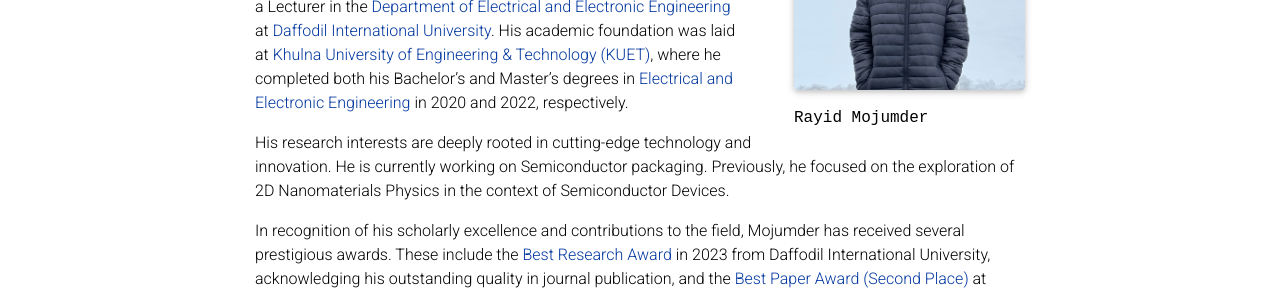
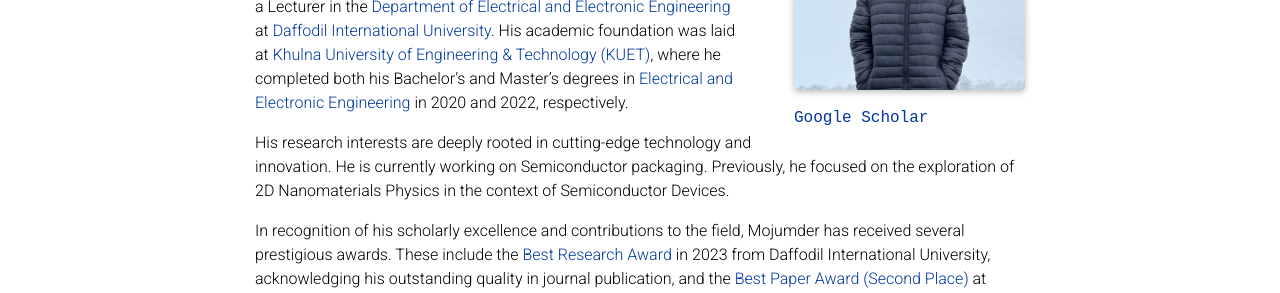
Before and after one commit to rayid-mojumder/rayid-mojumder.github.io, a Jekyll site: the page built from _pages/about.md, in a window 1280 px wide. Shown: the part 342-635 px from the top of the page. Built offline with Jekyll 4.4.1, drawn with Linux system fonts in a browser that asks for light colours; full-size pictures stand in for the smaller copies a plugin makes; comment, search, counter and statistics services are not loaded; a style sheet for code colours, icons or effects is not loaded.

Commit message:
Update about.md

```diff
--- a/_pages/about.md
+++ b/_pages/about.md
@@ -7,8 +7,8 @@
   align: right
   image: IMG_5054.jpeg
   image_circular: false # crops the image to make it circular
-  more_info: >
-    <p>Rayid Mojumder</p>
+  more_info:
+        <p><a href='https://scholar.google.com/citations?hl=en&user=1xlWA0UAAAAJ&view_op=list_works&sortby=pubdate'><b>Google Scholar</b></a></p>
 
 news: false  # includes a list of news items
 latest_posts: false  # includes a list of the newest posts
```
